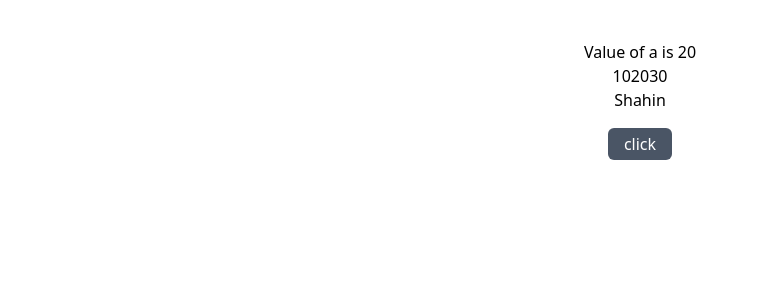
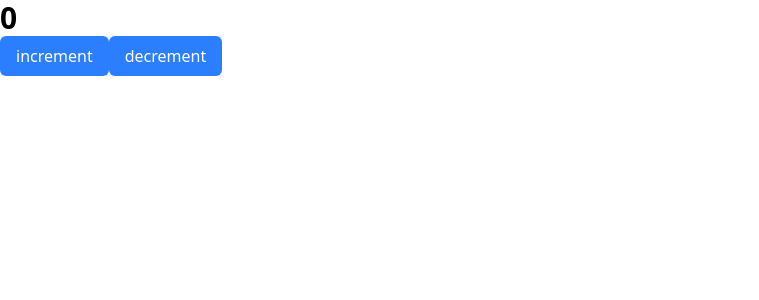
Before and after one commit to shahinchowdory02/React_Function_Sher3001, a React (Vite) app: page / in a window 1280 px wide. Shown: the top 300 px of the page, without its empty margins (0-759 px from the left). Built offline with nearby package versions, Linux system fonts and the light colour scheme.

Commit message:
19 02 2026

```diff
--- a/src/App.jsx
+++ b/src/App.jsx
@@ -1,4 +1,5 @@
-// import "./App.css";0
+// import "./App.css";
+0;
 
 // function App() {
 //   function btnClick() {
@@ -94,40 +95,66 @@
 
 // export default App;
 
-import React, { use, useState } from "react";
+// import React, { useState } from "react";
+
+// const App = () => {
+//   const [a, setA] = useState(20);
+//   const [username, setUsername] = useState("Shahin");
+//   const [users, setUser] = useState([10, 20, 30]);
+
+//   function changeA() {
+//     setA((prev) => prev + 1);
+//     setUsername("Rovin");
+//     setUser([20, 30, 40]);
+//   }
+
+//   return (
+//     <div>
+//       <div className="m-auto max-w-7xl text-center mt-10">
+//         <h1>
+//           Value of a is {a} <br /> {username} <br /> {users}
+//         </h1>
+
+//         <button
+//           className="bg-gray-600 text-white px-4 py-1 rounded-md mt-4"
+//           onClick={changeA}
+//         >
+//           click
+//         </button>
+//       </div>
+//     </div>
+//   );
+// };
+
+// export default App;
+
+import { useState } from "react";
 
 const App = () => {
-  const [a, setA] = useState(20);
+  const [num, setNum] = useState(0);
 
-  const [username, setUsername] = useState("Shahin");
-
-  const [users, setUser] = useState([10, 20, 30]);
-
-  // function changeA() {
-  //   setA(30);
-  //   console.log(a);
-  // }
-
-  function changeA() {
-    setA((prev) => prev + 1);
-    setUsername("Rovin");
-    setUser([20, 30, 40]);
+  function incresaseNum() {
+    setNum((prev) => prev + 1);
   }
 
+  function decreaseNum() {
+    setNum((prev) => prev - 1);
+  }
   return (
     <div>
-      <div className="m-auto max-w-7xl text-center mt-10">
-        <h1>
-          Value of a is {a} <br /> {users} <br /> {username}
-        </h1>
-
-        <button
-          className="bg-gray-600 text-white px-4 py-1 rounded-md mt-4"
-          onClick={changeA}
-        >
-          click
-        </button>
-      </div>
+      <h1 className="text-3xl font-bold">{num}</h1>
+      <button
+        onClick={incresaseNum}
+        className="bg-blue-500 text-white px-4 py-2 rounded-md hover:bg-blue-600 transition-colors duration-300"
+      >
+        increment
+      </button>
+      <button
+        onClick={decreaseNum}
+        className="bg-blue-500 text-white px-4 py-2 rounded-md hover:bg-blue-600 transition-colors duration-300"
+      >
+        decrement
+      </button>
     </div>
   );
 };
```
